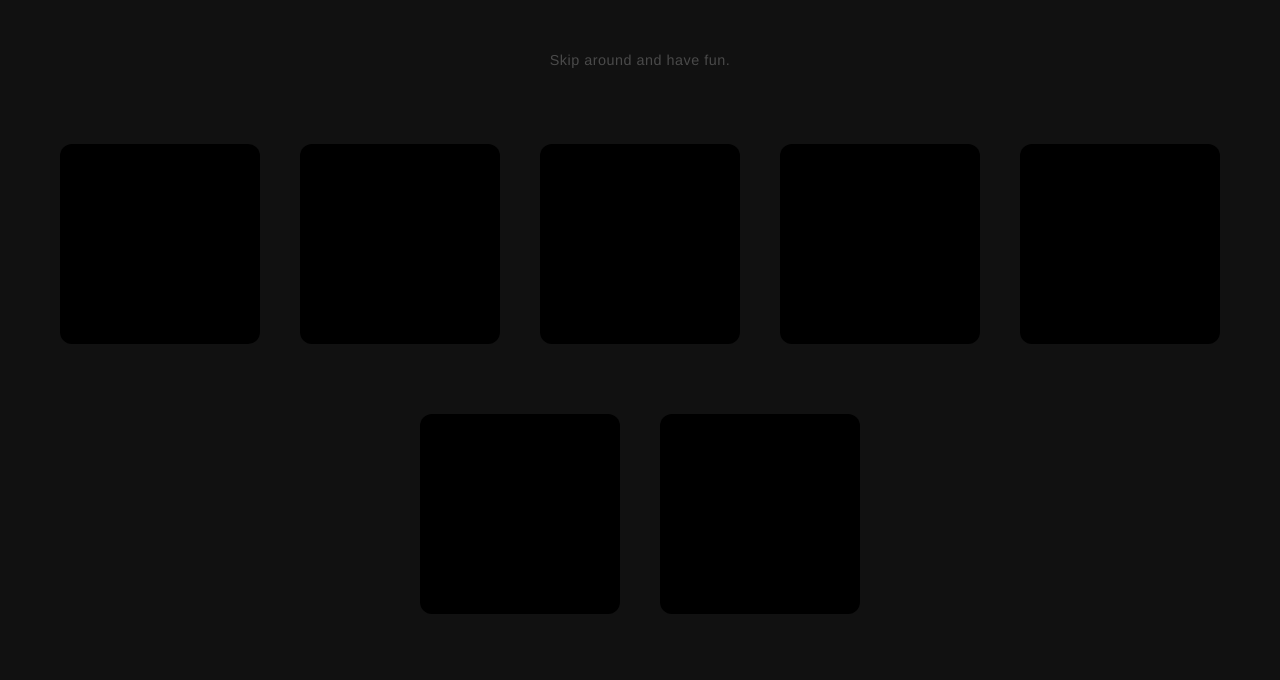
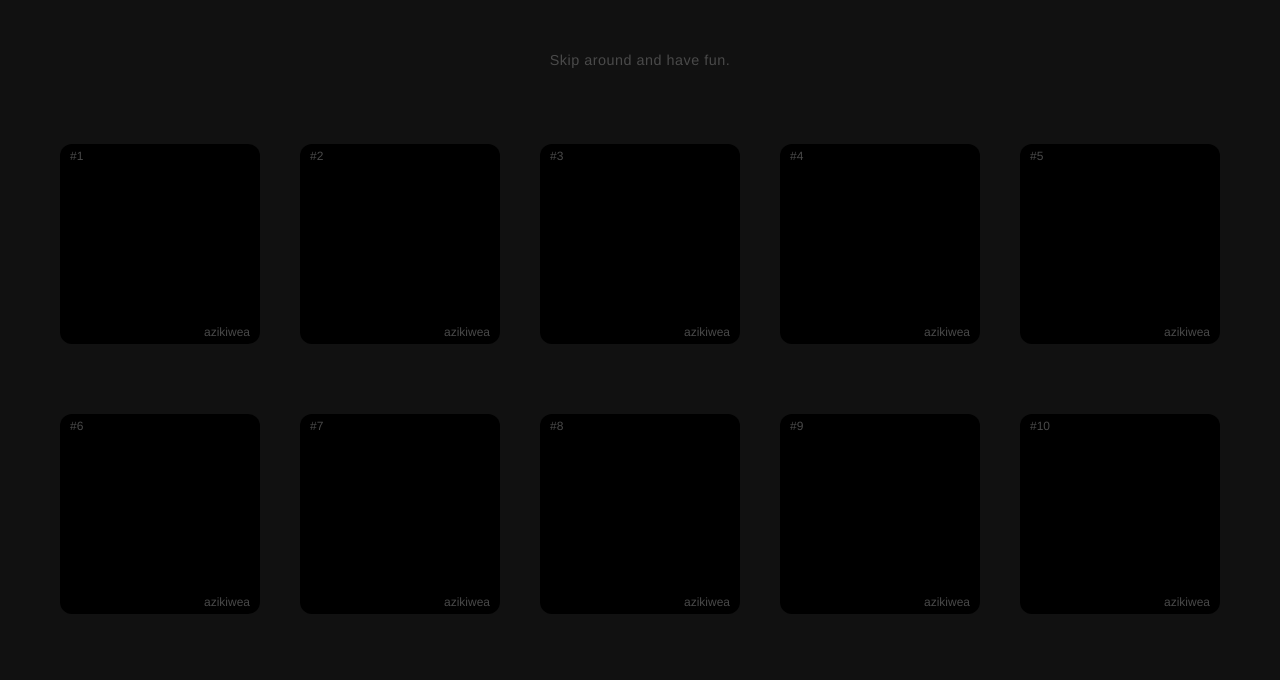
Before and after one commit to azgreen85/ease-me-in, a plain HTML site: page index.html in a window 1280 px wide. Shown: the part 120-800 px from the top of the page. Drawn offline with Linux system fonts and the light colour scheme.

Commit message:
add title, author and music

```diff
--- a/scripts.js
+++ b/scripts.js
@@ -1,11 +1,15 @@
 const tracks = [
-  "https://storage.googleapis.com/ease-me-in-music/2024-07-24%2014-36-18.mp3",
-  "https://storage.googleapis.com/ease-me-in-music/2025-02-25%2017-47-07.mp3",
-  "https://storage.googleapis.com/ease-me-in-music/2025-04-07%2012-57-53.mp3",
-  "https://storage.googleapis.com/ease-me-in-music/2025-04-24%2002-05-56.mp3",
-  "https://storage.googleapis.com/ease-me-in-music/2025-05-19%2018-17-41%201.mp3",
-  "https://storage.googleapis.com/ease-me-in-music/amafro%201.mp3",
-  "https://storage.googleapis.com/ease-me-in-music/finals%20mix%20Sp25.mp3"
+  { title: "#1", author: "azikiwea", src: "https://storage.googleapis.com/ease-me-in-music/2024-07-24%2014-36-18.mp3" },
+  { title: "#2", author: "azikiwea", src: "https://storage.googleapis.com/ease-me-in-music/2025-02-25%2017-47-07.mp3" },
+  { title: "#3", author: "azikiwea", src: "https://storage.googleapis.com/ease-me-in-music/2025-04-07%2012-57-53.mp3" },
+  { title: "#4", author: "azikiwea", src: "https://storage.googleapis.com/ease-me-in-music/2025-04-24%2002-05-56.mp3" },
+  { title: "#5", author: "azikiwea", src: "https://storage.googleapis.com/ease-me-in-music/2025-05-19%2018-17-41%201.mp3" },
+  { title: "#6", author: "azikiwea", src: "https://storage.googleapis.com/ease-me-in-music/amafro%201.mp3" },
+  { title: "#7", author: "azikiwea", src: "https://storage.googleapis.com/ease-me-in-music/finals%20mix%20Sp25.mp3" },
+  { title: "#8", author: "azikiwea", src: "https://storage.googleapis.com/ease-me-in-music/2025-06-05%2013-54-08.mp3" },
+  { title: "#9", author: "azikiwea", src: "https://storage.googleapis.com/ease-me-in-music/2025-06-11%2018-57-46.mp3" },
+  { title: "#10", author: "azikiwea", src: "https://storage.googleapis.com/ease-me-in-music/finnals%20mix.mp3" },
+  { title: "#11", author: "khalfani", src: "https://storage.googleapis.com/ease-me-in-music/Bounce%20house%20mix.mp3" }
 ];
 
 const musicList = document.getElementById("music-list");
@@ -13,15 +17,26 @@ const musicList = document.getElementById("music-list");
 let currentAudio = null;
 let currentContainer = null;
 
-tracks.forEach(url => {
+tracks.forEach(track => {
   const container = document.createElement("div");
   container.className = "track-container";
 
   const li = document.createElement("li");
+  // Add title div
+const titleEl = document.createElement("div");
+titleEl.className = "track-title";
+titleEl.textContent = track.title;
+li.appendChild(titleEl);
+
+// Add author div
+const authorEl = document.createElement("div");
+authorEl.className = "track-author";
+authorEl.textContent = track.author;
+li.appendChild(authorEl);
   container.appendChild(li);
 
   const audio = document.createElement("audio");
-  audio.src = url;
+  audio.src = track.src;
   container.appendChild(audio);
 
   // Progress overlay + bar
--- a/styles.css
+++ b/styles.css
@@ -45,6 +45,26 @@ ul {
   align-items: center;
   gap: 10px;
   position: relative;
+}
+
+.track-title {
+  position: absolute;
+  top: 5px;
+  left: 10px;
+  font-weight: 100;
+  font-size: 12px;
+  font-family: Helvetica, Arial, sans-serif;
+  color: #4d4d4df3;
+}
+
+.track-author {
+  position: absolute;
+  bottom: 5px;
+  right: 10px;
+  font-size: 12px;
+  font-weight: 100;
+  font-family: Helvetica, Arial, sans-serif;
+  color: #4d4d4df3;
 }
 
 /* BLACK BOX */
```
